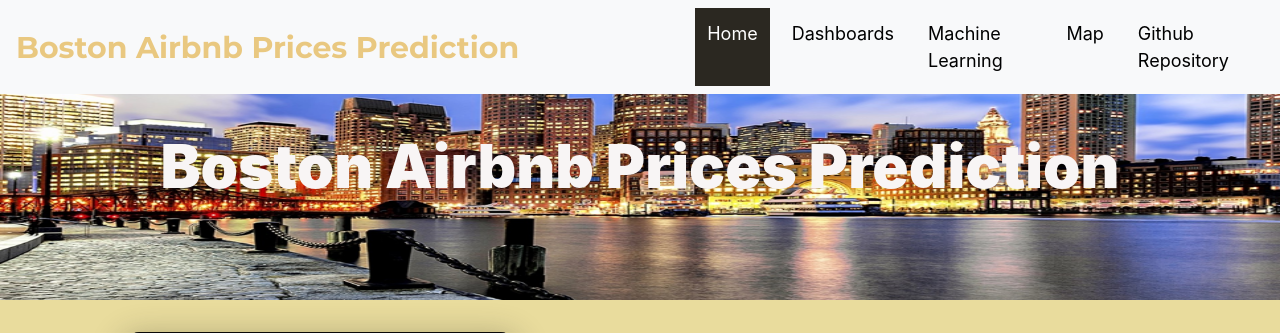
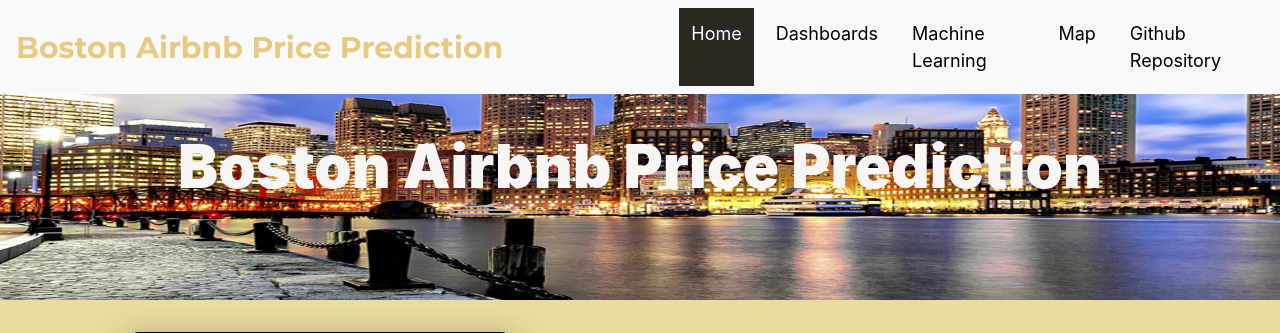
Before and after one commit to RaissaFondjo/Boston-Airbnb_Price_prediction, a Flask app: page / in a window 1280 px wide. Shown: the top 333 px of the page. Run offline with Flask 2, Linux system fonts and the light colour scheme; parts of the project's set-up code (start-up, migrations or seed data) failed here and were passed over; some libraries are stand-ins or nearby versions.

Commit message:
Update index.html

```diff
--- a/templates/index.html
+++ b/templates/index.html
@@ -3,7 +3,7 @@
         <head>
             <meta charset="UTF-8">
             <meta name="viewport" content="width=device-width, initial-scale=1.0">
-            <title>Boston Airbnb Prices Prediction</title>
+            <title>Boston Airbnb Price Prediction</title>
             <link rel="stylesheet" href="https://maxcdn.bootstrapcdn.com/bootstrap/4.0.0/css/bootstrap.min.css" />
            <link rel="stylesheet" href="../static/css/style.css">
            <script src="https://stackpath.bootstrapcdn.com/bootstrap/4.3.1/js/bootstrap.min.js"></script>
@@ -14,7 +14,7 @@
   <!-- ======= Header The modular approach to the jQuery library allows the creation of powerful dynamic web pages and Web applications.
  ======= -->
   <nav class="navbar navbar-expand-lg navbar-light bg-light fixed-top">
-    <a class="navbar-brand" href="http://127.0.0.1:5000">Boston Airbnb Prices Prediction</a>
+    <a class="navbar-brand" href="http://127.0.0.1:5000">Boston Airbnb Price Prediction</a>
     <button class="navbar-toggler" type="button" data-toggle="collapse" data-target="#navbarNavAltMarkup" aria-controls="navbarNavAltMarkup" aria-expanded="false" aria-label="Toggle navigation">
       <span class="navbar-toggler-icon"></span>
     </button>
@@ -34,7 +34,7 @@
 
     <!--Jumbotron-->
     <div class="jumbotron jumbotron-fluid">
-        <h1 class="display-4"><b>Boston Airbnb Prices Prediction</b></h1>
+        <h1 class="display-4"><b>Boston Airbnb Price Prediction</b></h1>
     </div>
 
 
```
